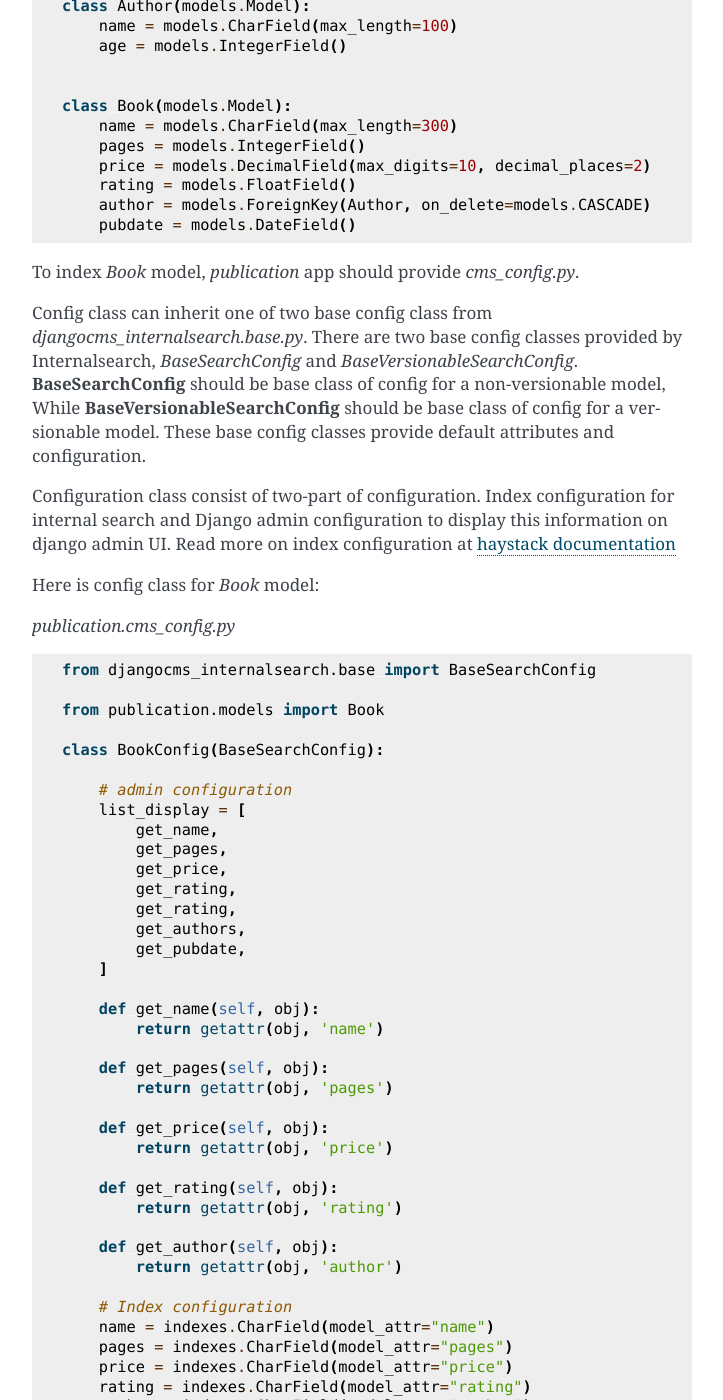
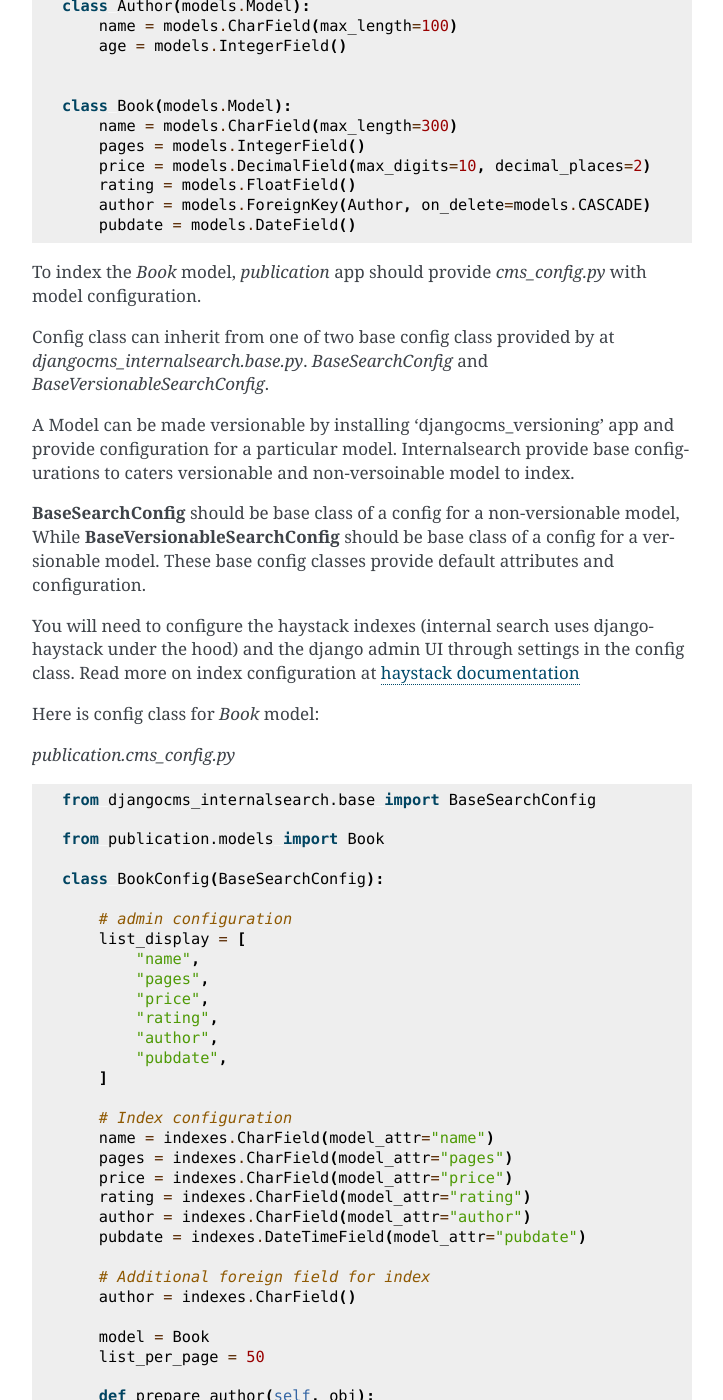
Before and after one commit to divio/djangocms-internalsearch, a Sphinx documentation site: the page built from docs/integration.rst, in a window 1280 px wide and 1400 px high, scrolled down 672 px. Shown: the whole window, without its empty margins (388-1111 px from the left). Built offline with Sphinx 7.4.7, drawn with Linux system fonts in a browser that asks for light colours; some of the changed text lies outside the part shown.

Commit message:
Updated readme for project configuration and refactor docs

```diff
--- a/docs/integration.rst
+++ b/docs/integration.rst
@@ -6,15 +6,15 @@ Integrating Internalsearch
    :caption: Contents:
 
 
-Internalsearch is an optional feature, so the core CMS models and Third-party app's models
-should be still usable when Internalsearch is not enabled.
+Internalsearch is an optional feature, so the core CMS models and third-party app models
+should still be usable when Internalsearch is not enabled.
 
 
 Setting a config file
 *****************************************************************
 
 Any third-party app can use internalsearch functionality by adding 'cms_config.py`
-with config class.
+with a config class.
 
 For example:
 
@@ -31,8 +31,8 @@ For example:
 `intersearch_config_list` is a list of model config class.
 
 
-Let's say we have an app called 'publication' and the `Book` model that needs to integrate
-in internal search.
+Let's say we have an app called 'publication' and the a `Book` model that needs to integrate
+with internal search.
 
 `publication.models.py`
 
@@ -52,18 +52,20 @@ in internal search.
         pubdate = models.DateField()
 
 
-To index `Book` model,  `publication` app should provide `cms_config.py`.
+To index the `Book` model,  `publication` app should provide `cms_config.py` with model configuration.
 
-Config class can inherit one of two base config class from `djangocms_internalsearch.base.py`.
-There are two base config classes provided by Internalsearch, `BaseSearchConfig` and `BaseVersionableSearchConfig`.
-**BaseSearchConfig** should be base class of config for a non-versionable model, While
-**BaseVersionableSearchConfig** should be base class of config for a versionable model. These
+Config class can inherit from one of two base config class provided by at `djangocms_internalsearch.base.py`.
+`BaseSearchConfig` and `BaseVersionableSearchConfig`.
+
+A Model can be made versionable by installing 'djangocms_versioning' app and provide configuration for a particular model.
+Internalsearch provide base configurations to caters versionable and non-versoinable model to index.
+
+**BaseSearchConfig** should be base class of a config for a non-versionable model, While
+**BaseVersionableSearchConfig** should be base class of a config for a versionable model. These
 base config classes provide default attributes and configuration.
 
 
-
-Configuration class consist of two-part of configuration. Index configuration for internal search
-and Django admin configuration to display this information on django admin UI.
+You will need to configure the haystack indexes (internal search uses django-haystack under the hood) and the django admin UI through settings in the config class.
 Read more on index configuration at `haystack documentation <https://django-haystack.readthedocs.io/en/master/searchindex_api.html>`_
 
 Here is config class for `Book` model:
@@ -80,29 +82,13 @@ Here is config class for `Book` model:
 
         # admin configuration
         list_display = [
-            get_name,
-            get_pages,
-            get_price,
-            get_rating,
-            get_rating,
-            get_authors,
-            get_pubdate,
+            "name",
+            "pages",
+            "price",
+            "rating",
+            "author",
+            "pubdate",
         ]
-
-        def get_name(self, obj):
-            return getattr(obj, 'name')
-
-        def get_pages(self, obj):
-            return getattr(obj, 'pages')
-
-        def get_price(self, obj):
-            return getattr(obj, 'price')
-
-        def get_rating(self, obj):
-            return getattr(obj, 'rating')
-
-        def get_author(self, obj):
-            return getattr(obj, 'author')
 
         # Index configuration
         name = indexes.CharField(model_attr="name")
@@ -125,7 +111,6 @@ Here is config class for `Book` model:
             return author.name
 
 
-
     class InternalSearchConfig(CMSAppConfig):
         djangocms_internalsearch_enabled = True
         intersearch_config_list = [BookConfig, ]
```
Also changed, not shown: README.rst (+25 -0 lines).
